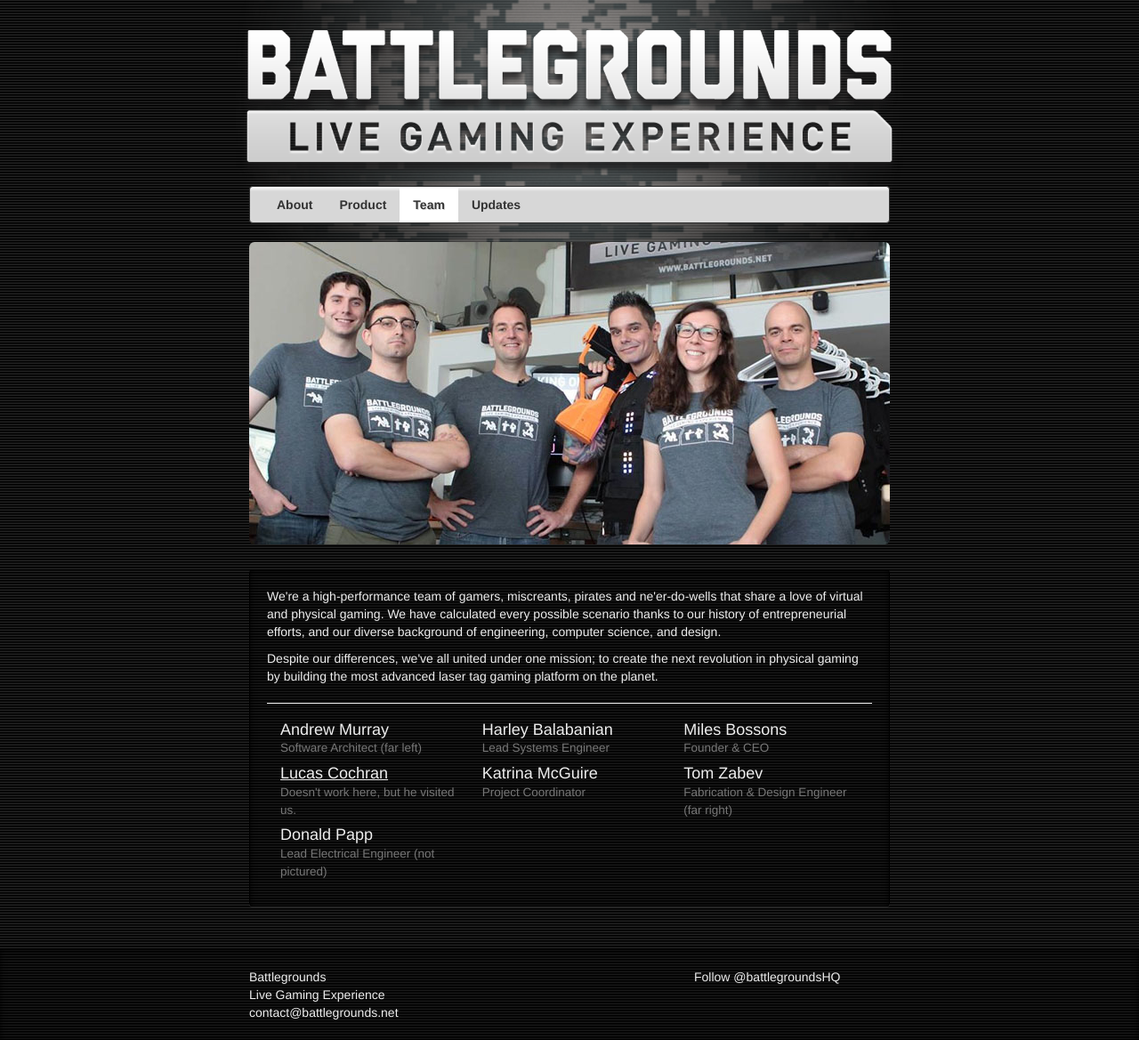
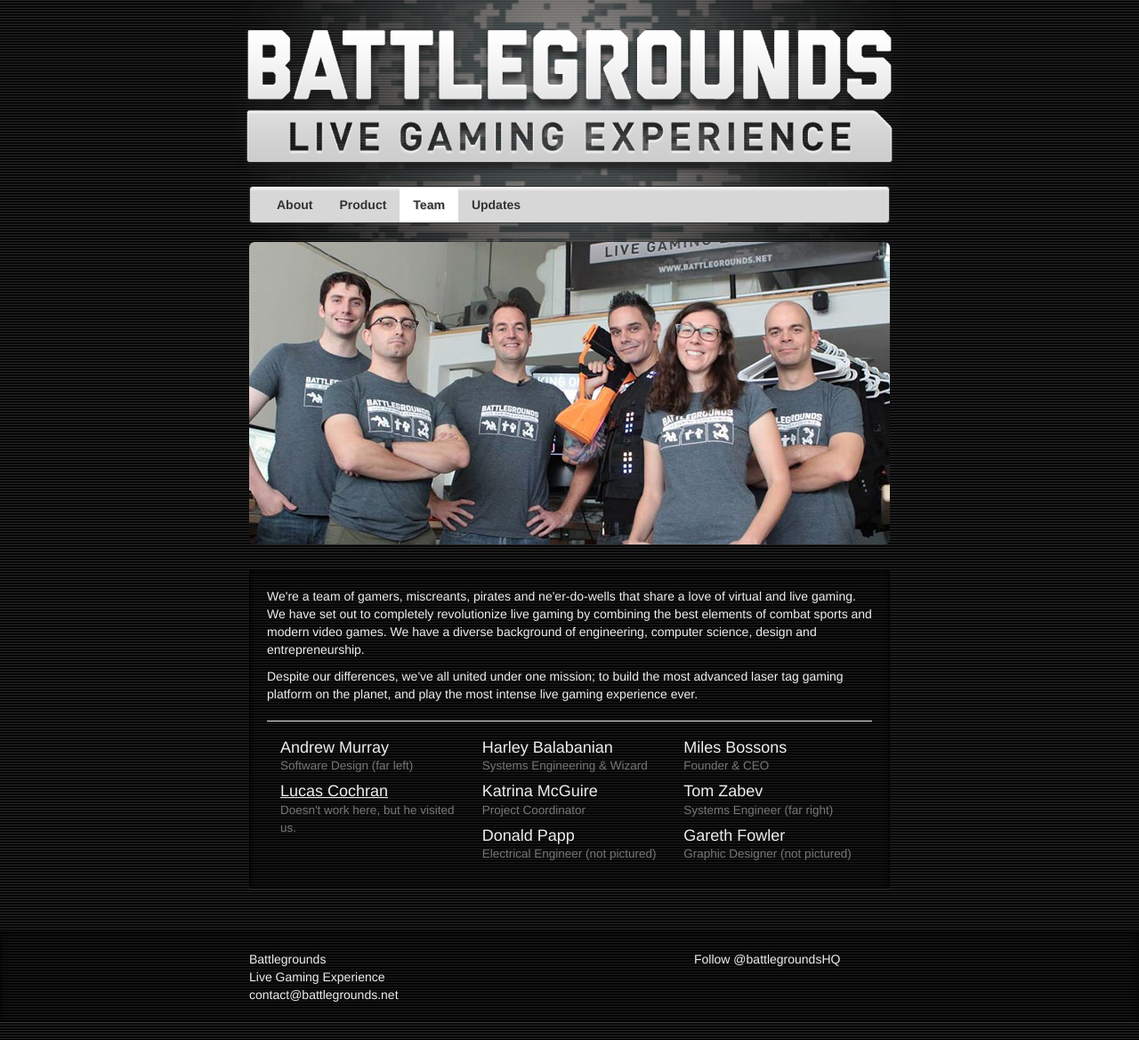
Before and after one commit to BattlegroundsLG/battlegroundslg.github.io, a Jekyll site: the page built from team.html, in a window 1280 px wide. Shown: the whole page at 89% size. Built offline with Jekyll 4.4.1, drawn with Linux system fonts in a browser that asks for light colours; nearby versions of some CDN libraries; Markdown is read by kramdown in place of the engine named in the settings; comment, search, counter and statistics services are not loaded.

Commit message:
Updated text

```diff
--- a/team.html
+++ b/team.html
@@ -8,18 +8,18 @@ permalink: team/index.html
 <img src="/img/banner-team.jpg" class="img-rounded img-responsive" alt="The Battlegrounds Team posing with Lucas Cochrane"/>
 
 <article id="contact" class="well clearfix">
-  <p>We're a high-performance team of gamers, miscreants, pirates and ne'er-do-wells that share a love of virtual and physical gaming. We have calculated every possible scenario thanks to our history of entrepreneurial efforts, and our diverse background of engineering, computer science, and design.</p>
-  <p>Despite our differences, we've all united under one mission; to create the next revolution in physical gaming by building the most advanced laser tag gaming platform on the planet.</p>
+  <p>We're a team of gamers, miscreants, pirates and ne'er-do-wells that share a love of virtual and live gaming. We have set out to completely revolutionize live gaming by combining the best elements of combat sports and modern video games. We have a diverse background of engineering, computer science, design and entrepreneurship.</p>
+  <p>Despite our differences, we've all united under one mission; to build the most advanced laser tag gaming platform on the planet, and play the most intense live gaming experience ever.</p>
 
   <hr/>
 
   <h4 class="col-sm-4">
     Andrew Murray<br/>
-    <small>Software Architect (far left)</small>
+    <small>Software Design (far left)</small>
   </h4>
   <h4 class="col-sm-4">
     Harley Balabanian<br/>
-    <small>Lead Systems Engineer</small>
+    <small>Systems Engineering & Wizard</small>
   </h4>
   <h4 class="col-sm-4">
     Miles Bossons<br/>
@@ -35,11 +35,15 @@ permalink: team/index.html
   </h4>
   <h4 class="col-sm-4">
     Tom Zabev<br/>
-    <small>Fabrication & Design Engineer (far right)</small>
+    <small>Systems Engineer (far right)</small>
   </h4>
   <h4 class="col-sm-4">
     Donald Papp<br/>
-    <small>Lead Electrical Engineer (not pictured)</small>
+    <small>Electrical Engineer (not pictured)</small>
+  </h4>
+  <h4 class="col-sm-4">
+    Gareth Fowler<br/>
+    <small>Graphic Designer (not pictured)</small>
   </h4>
 
 </article>
```
